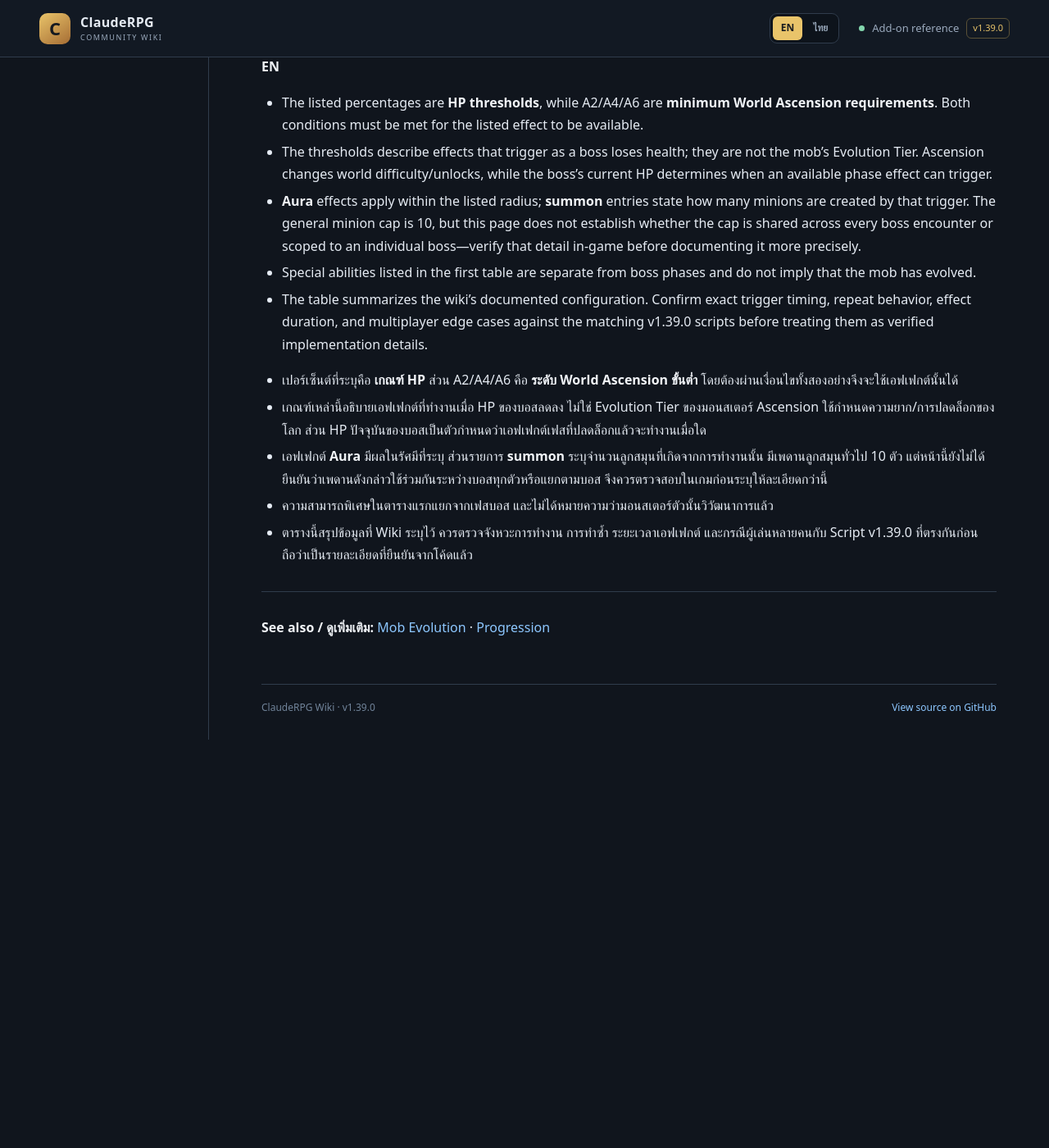
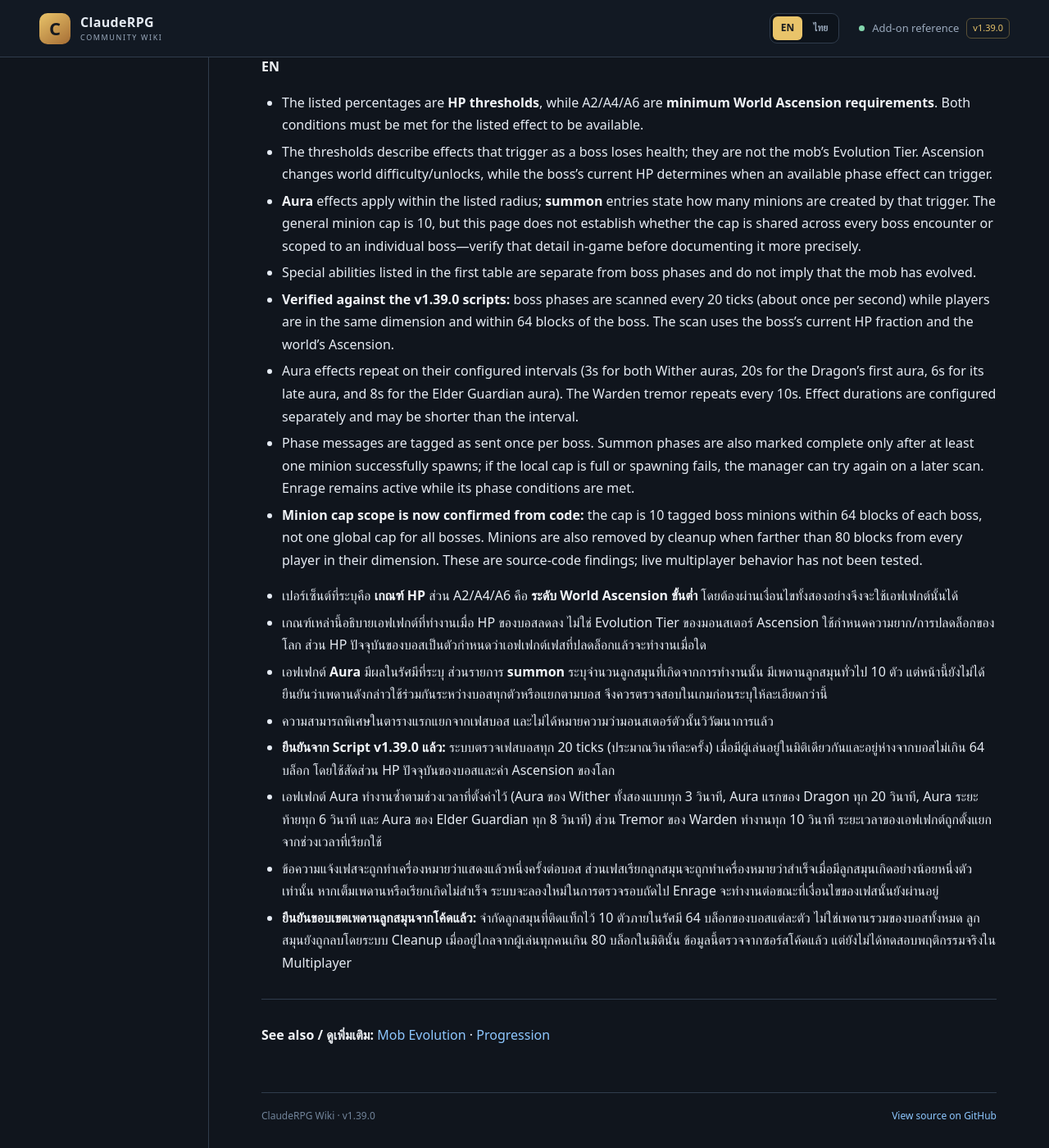
Before and after one commit to miniTorch25/ClaudeRPG-Wiki-V2, a Jekyll site: the page built from Bosses-and-Special-Mobs.md, in a window 1280 px wide and 1400 px high, scrolled down 1792 px. Shown: the whole window at 82% size. Built offline with Jekyll 4.4.1, drawn with Linux system fonts in a browser that asks for light colours; our own code applies the rules of GitHub Pages for plain Markdown files; before the commit the page ends 2694 px from its top, so only the background shows below that.

Commit message:
docs: verify boss phase timing and minion cap

```diff
--- a/Bosses-and-Special-Mobs.md
+++ b/Bosses-and-Special-Mobs.md
@@ -63,14 +63,20 @@
 - The thresholds describe effects that trigger as a boss loses health; they are not the mob's Evolution Tier. Ascension changes world difficulty/unlocks, while the boss's current HP determines when an available phase effect can trigger.
 - **Aura** effects apply within the listed radius; **summon** entries state how many minions are created by that trigger. The general minion cap is 10, but this page does not establish whether the cap is shared across every boss encounter or scoped to an individual boss—verify that detail in-game before documenting it more precisely.
 - Special abilities listed in the first table are separate from boss phases and do not imply that the mob has evolved.
-- The table summarizes the wiki's documented configuration. Confirm exact trigger timing, repeat behavior, effect duration, and multiplayer edge cases against the matching v1.39.0 scripts before treating them as verified implementation details.
+- **Verified against the v1.39.0 scripts:** boss phases are scanned every 20 ticks (about once per second) while players are in the same dimension and within 64 blocks of the boss. The scan uses the boss's current HP fraction and the world's Ascension.
+- Aura effects repeat on their configured intervals (3s for both Wither auras, 20s for the Dragon's first aura, 6s for its late aura, and 8s for the Elder Guardian aura). The Warden tremor repeats every 10s. Effect durations are configured separately and may be shorter than the interval.
+- Phase messages are tagged as sent once per boss. Summon phases are also marked complete only after at least one minion successfully spawns; if the local cap is full or spawning fails, the manager can try again on a later scan. Enrage remains active while its phase conditions are met.
+- **Minion cap scope is now confirmed from code:** the cap is 10 tagged boss minions within 64 blocks of each boss, not one global cap for all bosses. Minions are also removed by cleanup when farther than 80 blocks from every player in their dimension. These are source-code findings; live multiplayer behavior has not been tested.
 
 **TH**
 - เปอร์เซ็นต์ที่ระบุคือ **เกณฑ์ HP** ส่วน A2/A4/A6 คือ **ระดับ World Ascension ขั้นต่ำ** โดยต้องผ่านเงื่อนไขทั้งสองอย่างจึงจะใช้เอฟเฟกต์นั้นได้
 - เกณฑ์เหล่านี้อธิบายเอฟเฟกต์ที่ทำงานเมื่อ HP ของบอสลดลง ไม่ใช่ Evolution Tier ของมอนสเตอร์ Ascension ใช้กำหนดความยาก/การปลดล็อกของโลก ส่วน HP ปัจจุบันของบอสเป็นตัวกำหนดว่าเอฟเฟกต์เฟสที่ปลดล็อกแล้วจะทำงานเมื่อใด
 - เอฟเฟกต์ **Aura** มีผลในรัศมีที่ระบุ ส่วนรายการ **summon** ระบุจำนวนลูกสมุนที่เกิดจากการทำงานนั้น มีเพดานลูกสมุนทั่วไป 10 ตัว แต่หน้านี้ยังไม่ได้ยืนยันว่าเพดานดังกล่าวใช้ร่วมกันระหว่างบอสทุกตัวหรือแยกตามบอส จึงควรตรวจสอบในเกมก่อนระบุให้ละเอียดกว่านี้
 - ความสามารถพิเศษในตารางแรกแยกจากเฟสบอส และไม่ได้หมายความว่ามอนสเตอร์ตัวนั้นวิวัฒนาการแล้ว
-- ตารางนี้สรุปข้อมูลที่ Wiki ระบุไว้ ควรตรวจจังหวะการทำงาน การทำซ้ำ ระยะเวลาเอฟเฟกต์ และกรณีผู้เล่นหลายคนกับ Script v1.39.0 ที่ตรงกันก่อนถือว่าเป็นรายละเอียดที่ยืนยันจากโค้ดแล้ว
+- **ยืนยันจาก Script v1.39.0 แล้ว:** ระบบตรวจเฟสบอสทุก 20 ticks (ประมาณวินาทีละครั้ง) เมื่อมีผู้เล่นอยู่ในมิติเดียวกันและอยู่ห่างจากบอสไม่เกิน 64 บล็อก โดยใช้สัดส่วน HP ปัจจุบันของบอสและค่า Ascension ของโลก
+- เอฟเฟกต์ Aura ทำงานซ้ำตามช่วงเวลาที่ตั้งค่าไว้ (Aura ของ Wither ทั้งสองแบบทุก 3 วินาที, Aura แรกของ Dragon ทุก 20 วินาที, Aura ระยะท้ายทุก 6 วินาที และ Aura ของ Elder Guardian ทุก 8 วินาที) ส่วน Tremor ของ Warden ทำงานทุก 10 วินาที ระยะเวลาของเอฟเฟกต์ถูกตั้งแยกจากช่วงเวลาที่เรียกใช้
+- ข้อความแจ้งเฟสจะถูกทำเครื่องหมายว่าแสดงแล้วหนึ่งครั้งต่อบอส ส่วนเฟสเรียกลูกสมุนจะถูกทำเครื่องหมายว่าสำเร็จเมื่อมีลูกสมุนเกิดอย่างน้อยหนึ่งตัวเท่านั้น หากเต็มเพดานหรือเรียกเกิดไม่สำเร็จ ระบบจะลองใหม่ในการตรวจรอบถัดไป Enrage จะทำงานต่อขณะที่เงื่อนไขของเฟสนั้นยังผ่านอยู่
+- **ยืนยันขอบเขตเพดานลูกสมุนจากโค้ดแล้ว:** จำกัดลูกสมุนที่ติดแท็กไว้ 10 ตัวภายในรัศมี 64 บล็อกของบอสแต่ละตัว ไม่ใช่เพดานรวมของบอสทั้งหมด ลูกสมุนยังถูกลบโดยระบบ Cleanup เมื่ออยู่ไกลจากผู้เล่นทุกคนเกิน 80 บล็อกในมิตินั้น ข้อมูลนี้ตรวจจากซอร์สโค้ดแล้ว แต่ยังไม่ได้ทดสอบพฤติกรรมจริงใน Multiplayer
 
 ---
 **See also / ดูเพิ่มเติม:** [Mob Evolution](Mob-Evolution) · [Progression](Progression)
```
